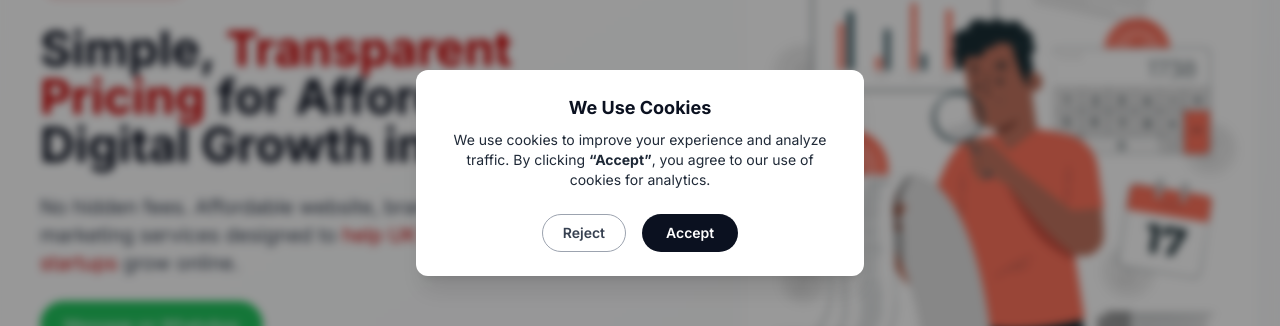
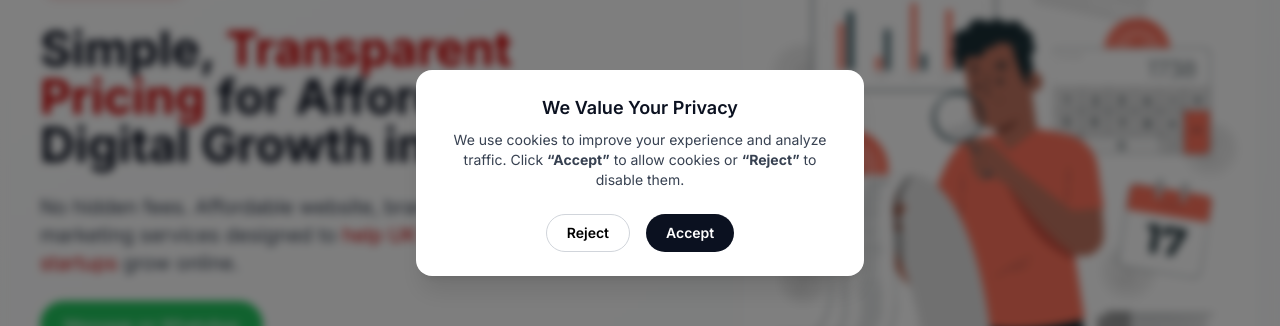
Before and after one commit to awais-ninja/ads, a Next.js app: page /pricing in a window 1280 px wide. Shown: the part 227-553 px from the top of the page. Built offline with nearby package versions, Linux system fonts and the light colour scheme; no server answers.

Commit message:
added cookies again

```diff
--- a/src/app/layout.jsx
+++ b/src/app/layout.jsx
@@ -98,6 +98,18 @@ export default function RootLayout({ children }) {
           href="https://fonts.gstatic.com"
           crossOrigin="anonymous"
         />
+        <Script id="consent-default" strategy="beforeInteractive">
+          {`
+          window.dataLayer = window.dataLayer || [];
+          function gtag(){dataLayer.push(arguments);}
+          gtag('consent', 'default', {
+            ad_storage: 'denied',
+            analytics_storage: 'denied',
+            ad_user_data: 'denied',
+            ad_personalization: 'denied'
+          });
+        `}
+        </Script>
         <Script id="crisp-widget" strategy="afterInteractive">
           {`
             window.$crisp=[];
@@ -115,16 +127,6 @@ export default function RootLayout({ children }) {
           src="https://www.googletagmanager.com/gtag/js?id=G-X79SQJVGJ5"
           strategy="lazyOnload"
         />
-        <Script id="ga-init" strategy="lazyOnload">
-          {`
-    window.initGA = function () {
-      window.dataLayer = window.dataLayer || [];
-      function gtag() { dataLayer.push(arguments); }
-      gtag('js', new Date());
-      gtag('config', 'G-X79SQJVGJ5');
-    }
-  `}
-        </Script>
       </head>
       <body className={`${inter.className} bg-white text-black`}>
         <Navbar />
--- a/src/components/CookiesConsent.jsx
+++ b/src/components/CookiesConsent.jsx
@@ -7,54 +7,55 @@ export default function CookiesConsent() {
 
   useEffect(() => {
     const consent = localStorage.getItem("cookies_consent");
-
-    if (consent === "accepted") {
-      if (
-        typeof window !== "undefined" &&
-        typeof window.initGA === "function"
-      ) {
-        window.initGA(); // Re-init if already accepted
-      }
-    } else if (!consent) {
-      setTimeout(() => setVisible(true), 500); // show popup after 500ms
+    if (!consent) {
+      setTimeout(() => setVisible(true), 500); // slight delay
+    } else {
+      applyConsent(consent);
     }
   }, []);
 
-  const acceptCookies = () => {
-    localStorage.setItem("cookies_consent", "accepted");
-    setVisible(false);
+  const applyConsent = (value) => {
+    if (typeof window.gtag === "function") {
+      const isGranted = value === "accepted";
 
-    if (typeof window !== "undefined" && typeof window.initGA === "function") {
-      window.initGA(); // Fire GA now
+      window.gtag("consent", "update", {
+        ad_storage: isGranted ? "granted" : "denied",
+        analytics_storage: isGranted ? "granted" : "denied",
+        ad_user_data: isGranted ? "granted" : "denied",
+        ad_personalization: isGranted ? "granted" : "denied",
+      });
     }
   };
 
-  const rejectCookies = () => {
-    localStorage.setItem("cookies_consent", "rejected");
+  const handleConsent = (value) => {
+    localStorage.setItem("cookies_consent", value);
+    applyConsent(value);
     setVisible(false);
   };
 
   if (!visible) return null;
 
   return (
-    <div className="fixed inset-0 z-50 bg-black/40 backdrop-blur-sm flex items-center justify-center">
-      <div className="bg-white rounded-xl shadow-xl p-6 max-w-md w-full mx-4 text-center animate-fade-in">
-        <h2 className="text-lg font-bold text-navy mb-2">We Use Cookies</h2>
-        <p className="text-sm text-gray-800">
-          We use cookies to improve your experience and analyze traffic. By
-          clicking <strong>“Accept”</strong>, you agree to our use of cookies
-          for analytics.
+    <div className="fixed inset-0 z-[1000] bg-black/50 backdrop-blur-sm flex items-center justify-center">
+      <div className="bg-white w-full max-w-md mx-auto rounded-2xl shadow-xl p-6 text-center">
+        <h2 className="text-lg font-semibold text-navy mb-2">
+          We Value Your Privacy
+        </h2>
+        <p className="text-sm text-gray-700 mb-6">
+          We use cookies to improve your experience and analyze traffic. Click{" "}
+          <strong>“Accept”</strong> to allow cookies or{" "}
+          <strong>“Reject”</strong> to disable them.
         </p>
-        <div className="flex justify-center gap-4 mt-6">
+        <div className="flex justify-center gap-4">
           <button
-            onClick={rejectCookies}
-            className="px-5 py-2 rounded-full text-sm font-semibold border border-gray-400 text-gray-700 hover:bg-gray-100 transition"
+            onClick={() => handleConsent("rejected")}
+            className="px-5 py-2 rounded-full text-sm font-semibold border border-gray-300 hover:bg-gray-100 transition"
           >
             Reject
           </button>
           <button
-            onClick={acceptCookies}
-            className="px-6 py-2 rounded-full text-sm font-semibold text-white bg-navy hover:bg-red transition"
+            onClick={() => handleConsent("accepted")}
+            className="px-5 py-2 rounded-full text-sm font-semibold bg-navy text-white hover:bg-red transition"
           >
             Accept
           </button>
```
